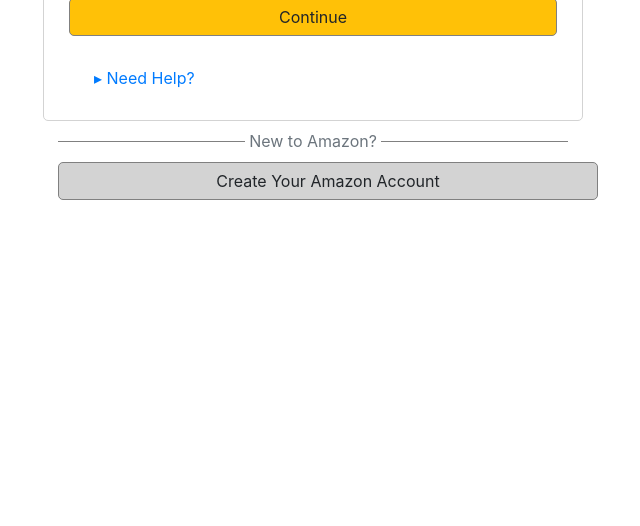
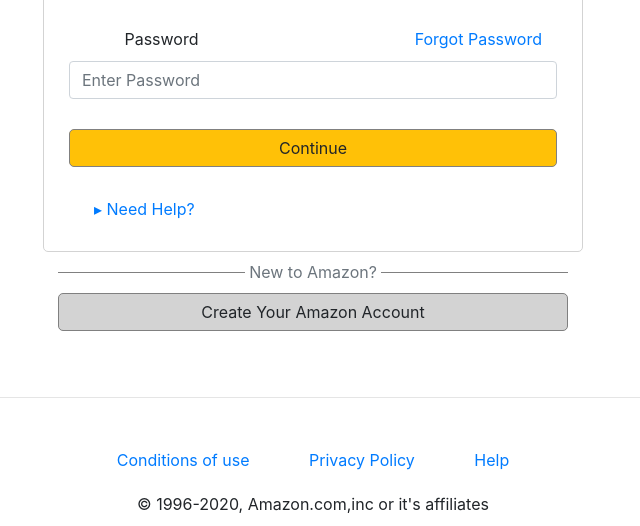
Before and after one commit to benp145/amazon_mockup, a plain HTML site: page index.htm in a window 1280 px wide. Shown: the part 340-866 px from the top of the page, without its empty margins (327-967 px from the left). Before the commit the page ends 800 px from the top, so only its background shows below. Drawn offline with nearby package versions, Linux system fonts and the light colour scheme.

Commit message:
added content

```diff
--- a/index.htm
+++ b/index.htm
@@ -12,10 +12,11 @@
   </head>
   <body>
       <header>
-
+        <div class="float-center"></div>
+        <img class="mx-auto img-fluid" style="display: block;margin:50px;" src="https://via.placeholder.com/103x31" alt="">
       </header>
 
-      <body>
+      <main>
         <div class="container thin-border">
           <div class="row">
             <div class="col-6 offset-3">
@@ -38,23 +39,32 @@
                 <div class="form-group needs-margin-bottom">
                   <input type="text" class="form-control" placeholder="Enter Password">
                 </div>
-                       <button class="btn btn-warning btn-block needs-margin-bottom" style="border: 1px solid gray;
-                       border-radius: 5px;">Continue</button>
+                <button class="btn btn-warning btn-block needs-margin-bottom" style="border: 1px solid gray;border-radius: 5px;">Continue</button>
                 <a href="#" class="needs-margin-left"> &#9656 Need Help?</a>
                        <!-- Found the special character on W3 schools UTF-8 geometric shapes page-->
               </form>
               <div class="text-center line">
-                      <a class="text-center text-secondary gray-link" href="#">New to Amazon?</a>
+                <a class=" text-secondary gray-link" href="#">New to Amazon?</a>
               </div>
-                        <button class="btn btn-block gray-btn" style="border: 1px solid gray;background-color: lightgray;
-                        border-radius: 5px;">Create Your Amazon Account</button>
+              <div class="gray-btn">
+                <button class="btn btn-block" style="border: 1px solid gray;border-radius: 5px;background-color: lightgray;">Create Your Amazon Account</button>
+              </div>
+
             </div>
           </div>
         </div>
-      </body>
+      </main>
 
       <footer>
-
+        <hr />
+        <div class="text-center needs-margin-top">
+          <a href="#">Conditions of use</a>
+          <a class="needs-margin" href="#">Privacy Policy</a>
+          <a href="#">Help</a>
+        </div>
+        <div class="text-center needs-margin-top-bottom">
+          &#169 1996-2020, Amazon.com,inc or it's affiliates
+        </div>
       </footer>
     <!-- Optional JavaScript -->
     <!-- jQuery first, then Popper.js, then Bootstrap JS -->
--- a/static/css/amazon-custom.css
+++ b/static/css/amazon-custom.css
@@ -6,7 +6,7 @@
 }
 
 .needs-margin {
-    margin-left: 55px;
+    margin: 100px 55px;
 }
 
 .no-padding {
@@ -21,6 +21,10 @@
 
 .needs-margin-top-bottom {
     margin: 10px 0px;
+}
+
+.needs-margin-top {
+    margin: 50px 0px 20px;
 }
 
 .needs-margin-bottom {
@@ -43,6 +47,5 @@
 }
 
 .gray-btn {
-    margin: 15px;
-
+    margin: 15px 15px 50px;
 }
```
Lines whose indentation alone changed are shown as unchanged.
